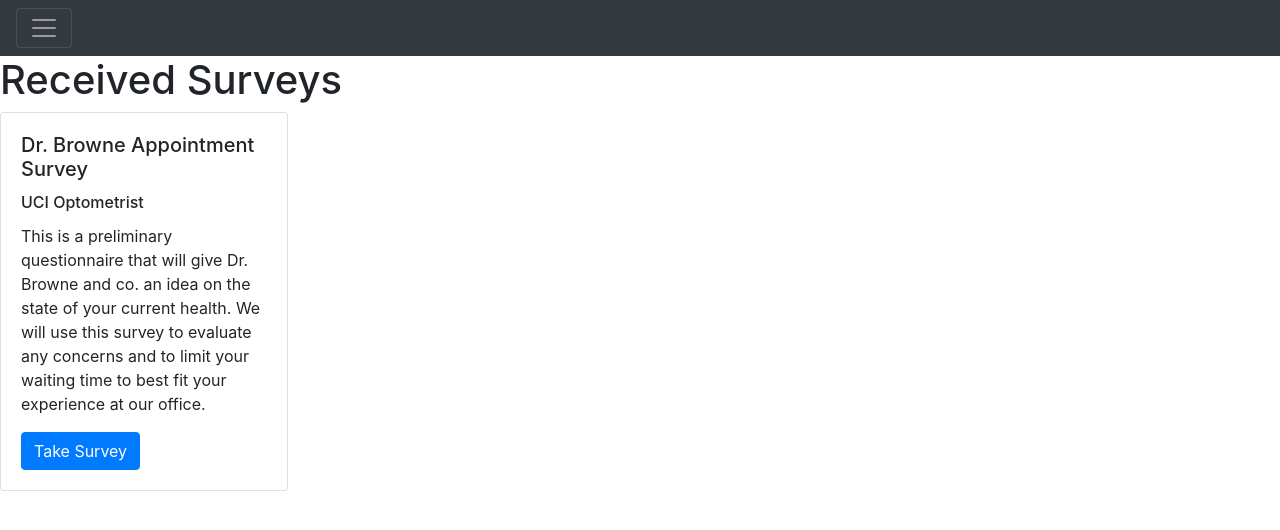
After one commit to delacruz1/keyboardless-hospital, a Flask app: page /receivedSurveys.html in a window 1280 px wide. The commit adds this page. Shown: the top 530 px of the page. Run offline with Flask 2, Linux system fonts and the light colour scheme; parts of the project's set-up code (start-up, migrations or seed data) failed here and were passed over; some libraries are stand-ins or nearby versions.

Commit message:
Minor updates to help us hit the ground running and comments

```diff
--- a/redemption/package.json
+++ b/redemption/package.json
@@ -9,6 +9,7 @@
   "author": "",
   "license": "ISC",
   "dependencies": {
-    "ask-sdk": "^2.5.1"
+    "ask-sdk": "^2.5.1",
+    "aws-sdk": "^2.437.0"
   }
 }
--- a/unnamed-survey-app-front-end/main.py
+++ b/unnamed-survey-app-front-end/main.py
@@ -14,8 +14,9 @@
 
 # [START gae_python37_render_template]
 import datetime
+from flask import Flask, render_template
+from dynamodbOps import *
 
-from flask import Flask, render_template
 
 app = Flask(__name__)
 
@@ -30,8 +31,8 @@ def mySurveyPage():
     my_dummy_surveys = [
     {
         "surveyName" : "Dr. Ziv Pre-Appointment Questionnaire",
-        "surveyCo" : "UCI Optometrist",
-        "surveyIntro" : "This is a preliminary questionnaire that will give Dr. Ziv and co. an idea on the state of your current health. We will use this survey to evaluate any concerns and to limit your waiting time to best fit your experience at our office."
+        "surveyCo" : "UCI Dentist",
+        "surveyIntro" : "You gotta floss, according to Ziv's Law."
     },
     {
         "surveyName" : "Dr. Peter Anteater Post Survey Request",
@@ -40,6 +41,21 @@ def mySurveyPage():
     }]
     #my_dummy_surveys = ["hello",]
     return render_template('mySurveys.html', mySurveys=my_dummy_surveys)
+
+@app.route('/receivedSurveys.html')
+def receivedSurveysPage():
+    received_dummy_surveys = [
+    {
+        "surveyName" : "Dr. Browne Appointment Survey",
+        "surveyCo" : "UCI Optometrist",
+        "surveyIntro" : "This is a preliminary questionnaire that will give Dr. Browne and co. an idea on the state of your current health. We will use this survey to evaluate any concerns and to limit your waiting time to best fit your experience at our office."
+    }]
+    return render_template('receivedSurveys.html', receivedSurveys=received_dummy_surveys)
+
+@app.route('/survey1.html')
+def testSurveyPage():
+
+    return render_template('survey1.html')
 
 if __name__ == '__main__':
     # This is used when running locally only. When deploying to Google App
--- a/unnamed-survey-app-front-end/templates/index.html
+++ b/unnamed-survey-app-front-end/templates/index.html
@@ -46,7 +46,9 @@
               <button class="menuOptions text-white" style="">My Surveys</button>
               </a>
               <br>
-              <button class="menuOptions text-white" style="">Received Surveys</button>
+              <a href="./receivedSurveys.html">
+                <button class="menuOptions text-white" style="">Received Surveys</button>
+              </a>
               <br>
               <button class="menuOptions text-white" style="">Settings</button>
             </div>
--- /dev/null
+++ b/unnamed-survey-app-front-end/templates/receivedSurveys.html
@@ -0,0 +1,71 @@
+<!doctype html>
+<html lang="en">
+  <head>
+    <!-- Required meta tags -->
+    <meta charset="utf-8">
+    <meta name="viewport" content="width=device-width, initial-scale=1, shrink-to-fit=no">
+    <style>
+      .menuOptions{
+        border: none;
+              background-color: inherit;
+              font-size: 16px;
+              cursor: pointer;
+              padding-left: 0px;
+              display: inline-block;
+              padding-top:2px;
+      }
+
+      .card-img-top{
+        border-radius: 50%;
+        height:10%;
+        width:10%;
+      }
+    </style>
+    <!-- Bootstrap CSS -->
+    <link rel="stylesheet" href="https://stackpath.bootstrapcdn.com/bootstrap/4.3.1/css/bootstrap.min.css" integrity="sha384-ggOyR0iXCbMQv3Xipma34MD+dH/1fQ784/j6cY/iJTQUOhcWr7x9JvoRxT2MZw1T" crossorigin="anonymous">
+    <!-- <link type="text/css" rel="stylesheet" href="../static/style.css"> -->
+    <title>Survey Freak!</title>
+  </head>
+  <body>
+      <div class="pos-f-t">
+
+          <nav class="navbar navbar-dark bg-dark">
+            <button class="navbar-toggler" type="button" data-toggle="collapse" data-target="#navbarToggleExternalContent" aria-controls="navbarToggleExternalContent" aria-expanded="false" aria-label="Toggle navigation">
+              <span class="navbar-toggler-icon"></span>
+            </button>
+          </nav>
+          <div class="collapse" id="navbarToggleExternalContent">
+            <div class="bg-dark p-4">
+                <h6 class="text-white">Close x</h6>
+                <br>
+                <a href="./mySurveys.html">
+                  <button class="menuOptions text-white" style="">My Surveys</button>
+                </a>
+                <br>
+                <a href="./receivedSurveys.html">
+                  <button class="menuOptions text-white" style="">Received Surveys</button>
+                </a>
+                <br>
+                <button class="menuOptions text-white" style="">Settings</button>
+              </div>
+          </div>
+        </div>
+    <h1 class="text-black">Received Surveys</h1>
+    {% for rcvd_survey in receivedSurveys %}
+    <div class="card" style="width: 18rem;">
+      <div class="card-body">
+          <h5 class="card-title">{{ rcvd_survey["surveyName"] }}</h5>
+          <h6 class="card-title">{{ rcvd_survey["surveyCo"] }}</h6>
+          <p class="card-text">{{ rcvd_survey["surveyIntro"] }}</p>
+          <a href="./survey1.html" class="btn btn-primary">Take Survey</a>
+        </div>
+      </div>
+    </div>
+    {% endfor %}
+    <!-- Optional JavaScript -->
+    <!-- jQuery first, then Popper.js, then Bootstrap JS -->
+    <script src="https://code.jquery.com/jquery-3.3.1.slim.min.js" integrity="sha384-q8i/X+965DzO0rT7abK41JStQIAqVgRVzpbzo5smXKp4YfRvH+8abtTE1Pi6jizo" crossorigin="anonymous"></script>
+    <script src="https://cdnjs.cloudflare.com/ajax/libs/popper.js/1.14.7/umd/popper.min.js" integrity="sha384-UO2eT0CpHqdSJQ6hJty5KVphtPhzWj9WO1clHTMGa3JDZwrnQq4sF86dIHNDz0W1" crossorigin="anonymous"></script>
+    <script src="https://stackpath.bootstrapcdn.com/bootstrap/4.3.1/js/bootstrap.min.js" integrity="sha384-JjSmVgyd0p3pXB1rRibZUAYoIIy6OrQ6VrjIEaFf/nJGzIxFDsf4x0xIM+B07jRM" crossorigin="anonymous"></script>
+  </body>
+</html>
```
Also changed, not shown: redemption/index.js (+143 -6 lines), unnamed-survey-app-front-end/dynamodbOps.py (added, +33 -0 lines), unnamed-survey-app-front-end/templates/mySurveys.html (+8 -4 lines), unnamed-survey-app-front-end/templates/survey1.html (added, +64 -0 lines), 1 other file.
